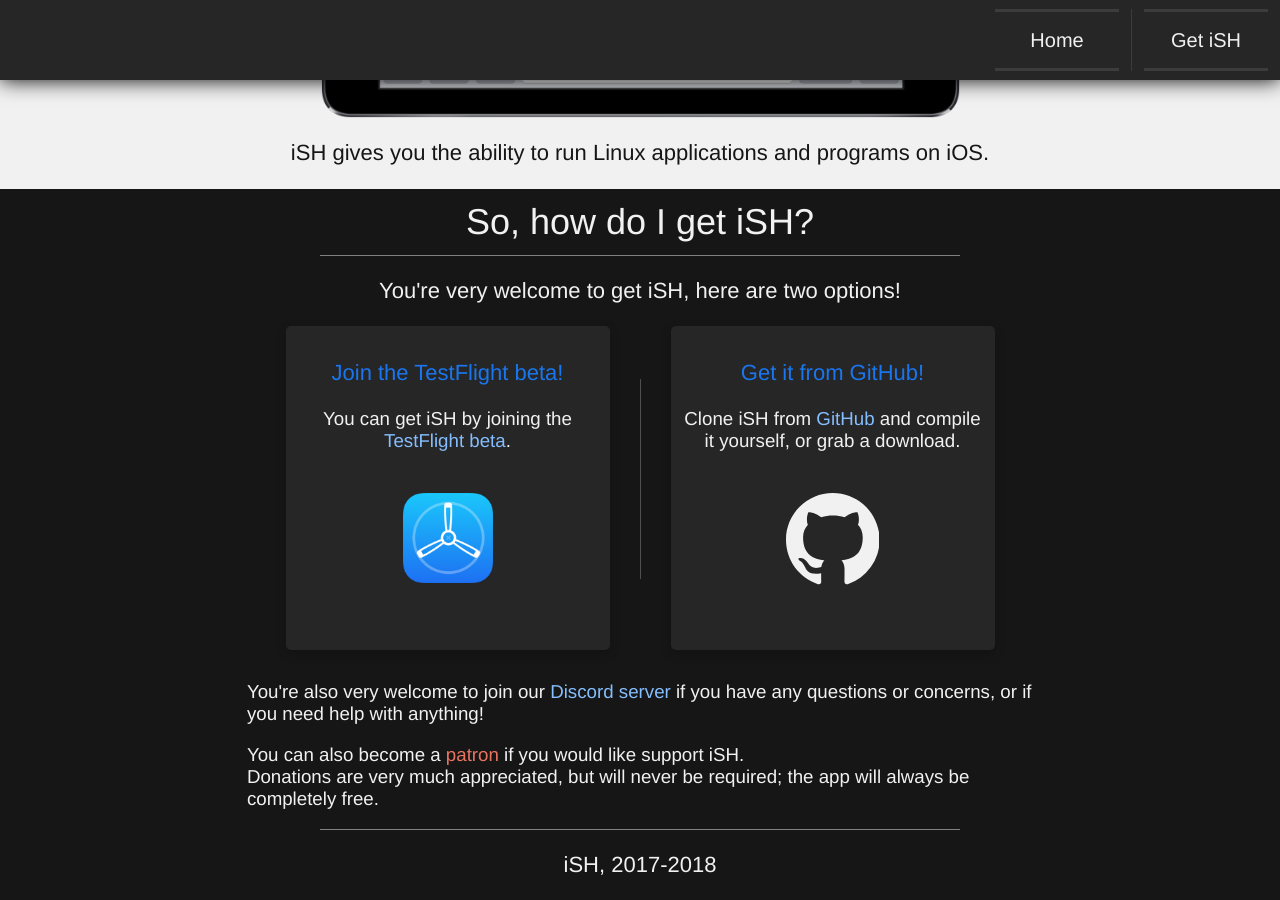
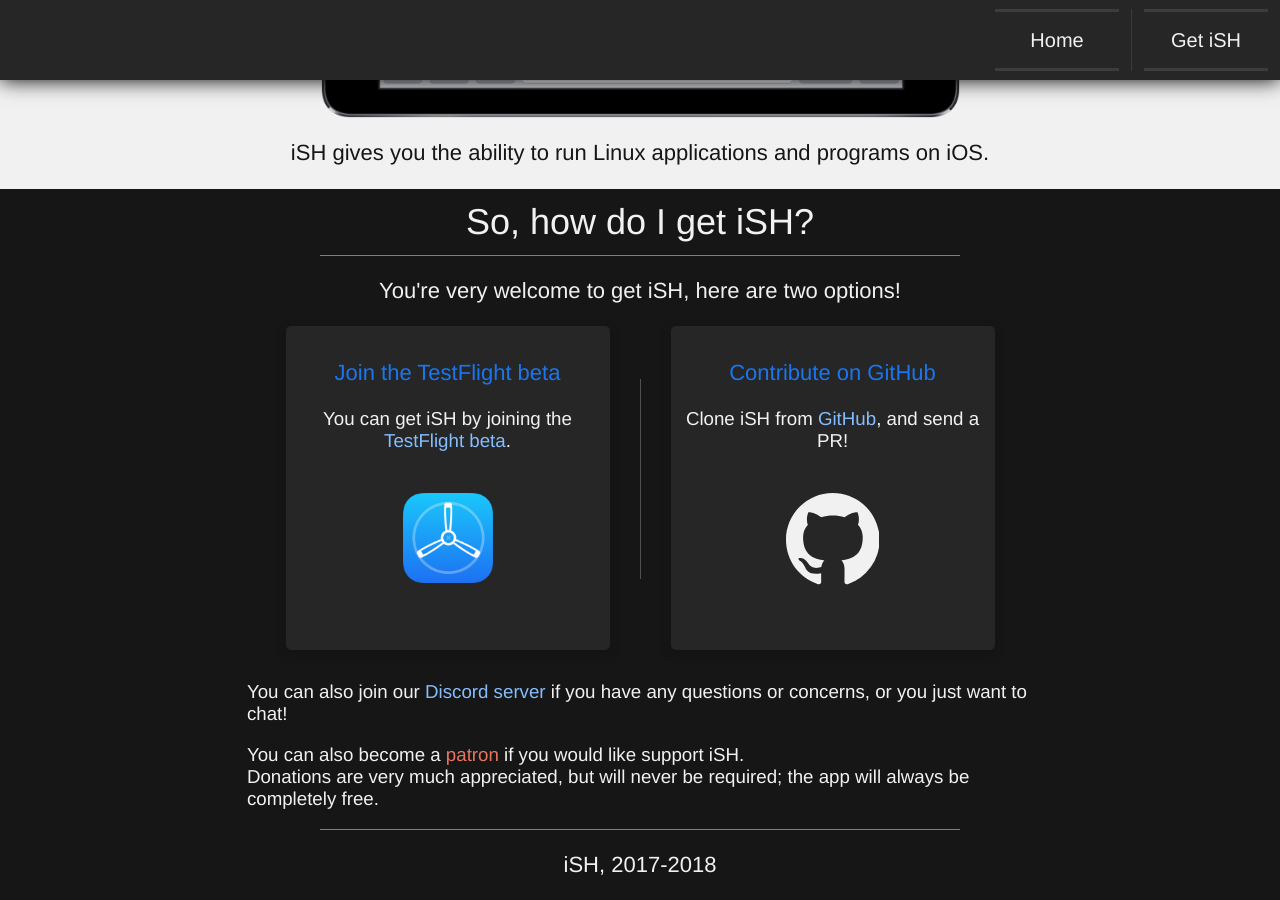
Before and after one commit to ish-app/ish.app, a Jekyll site: the page built from index.html, in a window 1280 px wide and 900 px high, scrolled down 1398 px. Built offline with Jekyll 4.4.1, drawn with Linux system fonts in a browser that asks for light colours; nearby versions of some CDN libraries.

Commit message:
Adjust some text

```diff
--- a/index.html
+++ b/index.html
@@ -44,7 +44,7 @@
     <p class="meds">You're very welcome to get {{ site.title }}, here are two options!</p>
     <div class="options">
         <div class="left block">
-            <p class="blue meds">Join the TestFlight beta!</p>
+            <p class="blue meds">Join the TestFlight beta</p>
             <p>You can get {{ site.title }} by joining the <a href="https://testflight.apple.com/join/97i7KM8O">TestFlight beta</a>.</p>
             <br />
             <a href="https://testflight.apple.com/join/97i7KM8O">
@@ -53,14 +53,14 @@
         </div>
         <div class="midline hidden"></div>
         <div class="right block">
-            <p class="blue meds">Get it from GitHub!</p>
-            <p>Clone {{ site.title }} from <a href="{{ site.github }}">GitHub</a> and compile it yourself, or grab a download.</p>
+            <p class="blue meds">Contribute on GitHub</p>
+            <p>Clone {{ site.title }} from <a href="{{ site.github }}">GitHub</a>, and send a PR!</p>
             <br />
             <a class="github-icon hoverscale" href="{{ site.github }}">{% include github-icon.html %}</a>
         </div>
     </div>
     <div class="bottomtext">
-        <p class="margin">You're also very welcome to join our <a href="{{ site.discord }}">Discord server</a> if you have any questions or concerns, or if you need help with anything!</p>
+        <p class="margin">You can also join our <a href="{{ site.discord }}">Discord server</a> if you have any questions or concerns, or you just want to chat!</p>
         <p class="margin">You can also become a <a href="https://patreon.com/tbodt" style="color: #e87460">patron</a> if you would like support iSH.<br />Donations are very much appreciated, but will never be required; the app will always be completely free.</p>
     </div>
 </section>
```
